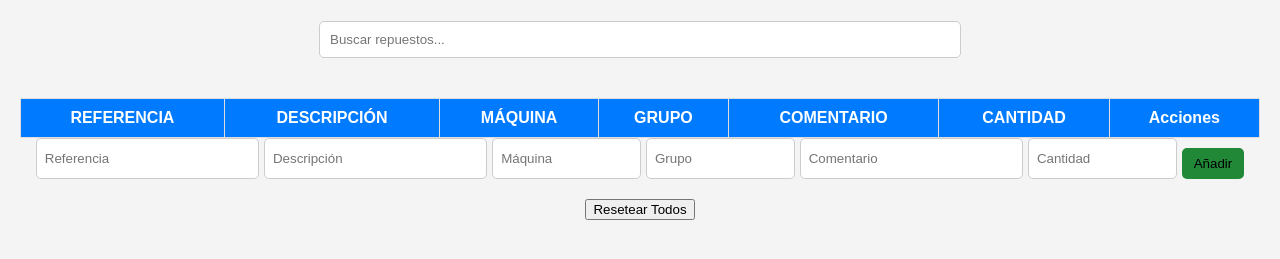
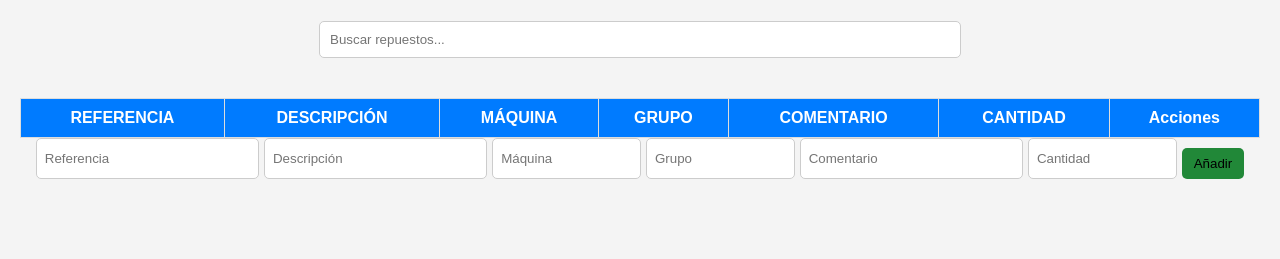
Before and after one commit to alexrequeni81/my-database, a website: page frontend/index.html in a window 1280 px wide. Shown: the part 99-358 px from the top of the page. Drawn offline with Linux system fonts and the light colour scheme; no server answers.

Commit message:
Update index.html

```diff
--- a/frontend/index.html
+++ b/frontend/index.html
@@ -37,7 +37,7 @@
             <button type="button" id="addButton" onclick="crearRepuesto()">Añadir</button>
             <button type="button" id="cancelButton" onclick="cancelarEdicion()" style="display: none;">Cancelar</button>
         </form>
-        <button onclick="resetearTodos()">Resetear Todos</button> <!-- Botón de reseteo masivo -->
+        <!-- <button onclick="resetearTodos()">Resetear Todos</button> <!-- Botón de reseteo masivo -->
         <div id="error" class="alert" style="display: none;"></div>
         <div id="success" class="alert" style="display: none;"></div>
     </div>
```
